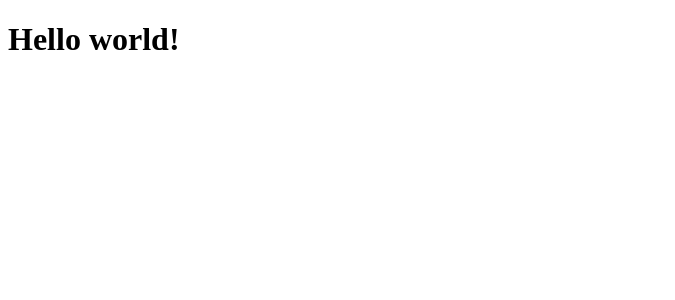
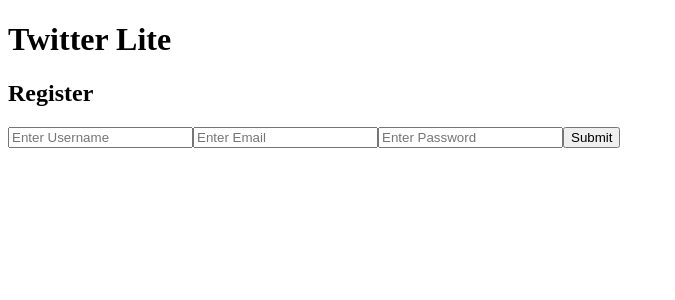
Before and after one commit to jshafto/react-twitter-lite-frontend, a React (Create React App) app: page / in a window 1280 px wide. Shown: the top 300 px of the page, without its empty margins (0-675 px from the left). Built offline with nearby package versions, Linux system fonts and the light colour scheme.

Commit message:
added user registration

```diff
--- a/package.json
+++ b/package.json
@@ -8,6 +8,7 @@
     "@testing-library/user-event": "^7.2.1",
     "react": "^16.13.1",
     "react-dom": "^16.13.1",
+    "react-router-dom": "^5.2.0",
     "react-scripts": "3.4.3"
   },
   "scripts": {
@@ -30,5 +31,6 @@
       "last 1 firefox version",
       "last 1 safari version"
     ]
-  }
+  },
+  "proxy": "http://localhost:8080"
 }
--- a/src/App.js
+++ b/src/App.js
@@ -1,9 +1,11 @@
 import React from 'react';
+import RegistrationForm from './components/session/RegistrationForm';
 
-function App() {
-  return (
-    <h1>Hello world!</h1>
-  );
-}
+const App = () => (
+  <div>
+    <h1>Twitter Lite</h1>
+    <RegistrationForm />
+  </div>
+);
 
 export default App;
--- /dev/null
+++ b/src/components/session/RegistrationForm.js
@@ -0,0 +1,81 @@
+import React from 'react';
+
+class RegistrationForm extends React.Component {
+  constructor(props) {
+    super(props);
+    // TODO: Set up default state
+    this.state = {
+      username: '',
+      email: '',
+      password: ''
+    };
+  }
+
+  updateUsername = (e) => {
+    this.setState({ username: e.target.value });
+  }
+
+  updateEmail = (e) => {
+    this.setState({ email: e.target.value });
+  }
+
+  updatePassword = (e) => {
+    this.setState({ password: e.target.value });
+  }
+
+  registerUser = async (e) => {
+    e.preventDefault();
+    try {
+      const res = await fetch("/users", {
+        method: "POST",
+        headers: {
+          "Content-Type": "application/json"
+        },
+        body: JSON.stringify(this.state)
+      })
+      if (!res.ok) {
+        throw res;
+      }
+      const data = await res.json();
+      console.log(data.token, data.user.id);
+
+    } catch (e) {
+      console.error(e)
+    }
+  }
+
+  render() {
+    // TODO: Render registration form
+    const { username, email, password } = this.state;
+    return (
+      <form onSubmit={this.registerUser}>
+        <h2>Register</h2>
+        <input
+          type="text"
+          value={username}
+          onChange={this.updateUsername}
+          name="username"
+          placeholder="Enter Username"
+        />
+        <input
+          type="email"
+          value={email}
+          onChange={this.updateEmail}
+          name="email"
+          placeholder="Enter Email"
+        />
+        <input
+          type="password"
+          value={password}
+          onChange={this.updatePassword}
+          name="password"
+          placeholder="Enter Password"
+        />
+        <button type="submit">Submit</button>
+      </form>
+
+    );
+  }
+}
+
+export default RegistrationForm;
```
Also changed, not shown: 2 other files (tests, documents, lock files or other folders).
